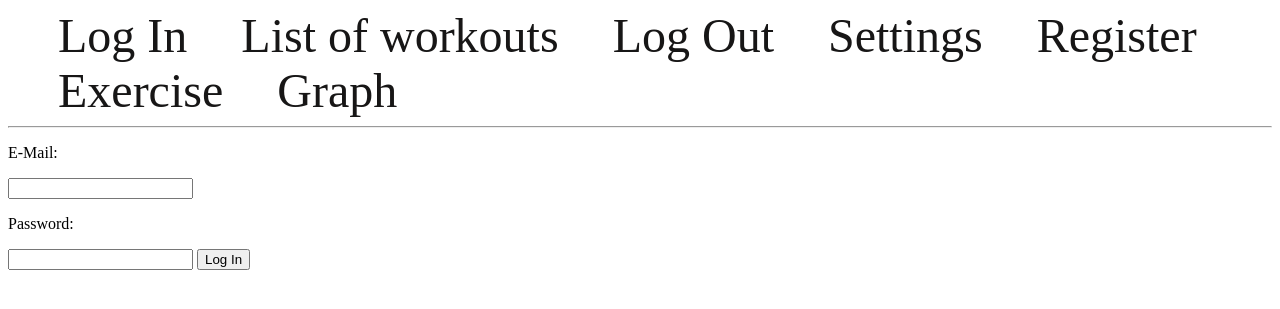
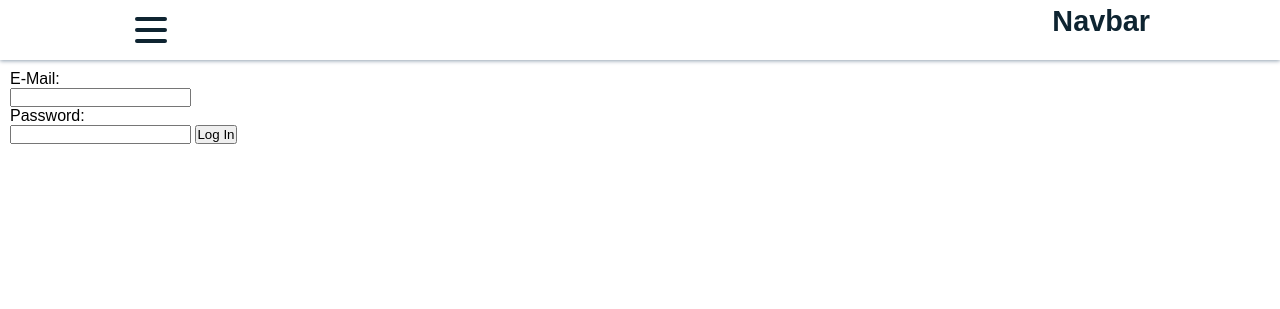
Before and after one commit to Funlamb/tsuyo, a Flask app: page / in a window 1280 px wide. Shown: the top 309 px of the page. Run offline with Flask 2, Linux system fonts and the light colour scheme.

Commit message:
Added Navbar

```diff
--- a/DesignDoc.txt
+++ b/DesignDoc.txt
@@ -2,11 +2,12 @@ This software will keep track of work outs
 Cardio and strength training
 
 Must Haves:
-show graphs of strength gains
+Cardio
 actual web app
 Phone css
 
 Must haves, Done:
+show graphs of strength gains
 login on the web
 quick to insert new sets, reps, and weights
 keep track of progress
--- a/Log.txt
+++ b/Log.txt
@@ -2,6 +2,9 @@ Have exercises drop down so user can input previously done exercises
 Get workouts, sets, and exercises to have classes and helper functions
 Use classes to access data
 Add duration to workouts (may not make sense)
+
+4-19-22
+Added navbar to make it look nice
 
 4-18-22
 Cleaned up css
--- a/static/css/base.css
+++ b/static/css/base.css
@@ -7,14 +7,155 @@
     --primary-off: #8B9ABB;
 }
 
-.post {
-    padding: 10px;
-    margin: 5px;
-    background-color: #f3f3f3;
+* {
+    margin: 0;
+    padding: 0;
+    box-sizing: border-box;
 }
-nav a {
-    color: var(--main);
-    font-size: 3em;
-    margin-left: 50px;
+
+body {
+    font-family: "Poppins", sans-serif;
+}
+
+.content {
+    padding: 10px 10px 0px 10px;
+}
+.container {
+    max-width: 1050px;
+    width: 90%;
+    margin: auto;
+}
+
+.navbar {
+    width: 100%;
+    box-shadow: 0 1px 4px rgb(146, 161, 176, 1);
+}
+
+.nav-container {
+    display: flex;
+    justify-content: space-between;
+    align-items: center;
+    height: 62px;
+}
+
+.navbar .menu-items {
+    display: flex;
+}
+
+.navbar .nav-container li {
+    list-style: none;
+}
+
+.navbar .nav-container a {
     text-decoration: none;
+    color: #0e2431;
+    font-weight: 500;
+    font-size: 1.2rem;
+    padding: 0.7rem;
 }
+
+.navbar .nav-container a:hover{
+    font-weight: bolder;
+}
+
+.nav-container {
+    display: block;
+    position: relative;
+    height: 60px;
+}
+
+.nav-container .checkbox {
+    position: absolute;
+    display: block;
+    height: 32px;
+    width: 32px;
+    top: 20px;
+    left: 20px;
+    z-index: 5;
+    opacity: 0;
+    cursor: pointer;
+}
+
+.nav-container .hamburger-lines {
+    display: block;
+    height: 26px;
+    width: 32px;
+    position: absolute;
+    top: 17px;
+    left: 20px;
+    z-index: 2;
+    display: flex;
+    flex-direction: column;
+    justify-content: space-between;
+}
+
+.nav-container .hamburger-lines .line {
+    display: block;
+    height: 4px;
+    width: 100%;
+    border-radius: 10px;
+    background: #0e2431;
+}
+
+.nav-container .hamburger-lines .line1 {
+    transform-origin: 0% 0%;
+    transition: transform 0.4s ease-in-out;
+}
+
+.nav-container .hamburger-lines .line2 {
+    transition: transform 0.2s ease-in-out;
+}
+
+.nav-container .hamburger-lines .line3 {
+    transform-origin: 0% 100%;
+    transition: transform 0.4s ease-in-out;
+}
+
+.navbar .menu-items {
+    padding-top: 120px;
+    background-color: #587EB1;
+    box-shadow: 0 0 2000px rgba(255, 255, 255, 1);
+    height: 100vh;
+    width: 100%;
+    transform: translate(-150%);
+    display: flex;
+    flex-direction: column;
+    margin-left: -40px;
+    padding-left: 50px;
+    transition: transform 0.5s ease-in-out;
+    text-align: center;
+}
+
+.navbar .menu-items li {
+    margin-bottom: 1.2rem;
+    font-size: 1.5rem;
+    font-weight: 500;
+}
+
+.logo {
+    position: absolute;
+    top: 5px;
+    right: 15px;
+    font-size: 1.2rem;
+    color: #0e2431;
+}
+
+.nav-container input[type="checkbox"]:checked ~ .menu-items {
+    transform: translateX(0);
+}
+
+.nav-container input[type="checkbox"]:checked ~ .hamburger-lines .line1 {
+    transform: rotate(45deg);
+}
+
+.nav-container input[type="checkbox"]:checked ~ .hamburger-lines .line2 {
+    transform: scaleY(0);
+}
+
+.nav-container input[type="checkbox"]:checked ~ .hamburger-lines .line3 {
+    transform: rotate(-45deg);
+}
+
+.nav-container input[type="checkbox"]:checked ~ .logo{
+    display: none;
+}
--- a/templates/base.html
+++ b/templates/base.html
@@ -6,19 +6,34 @@
         <meta charset="UTF-8">
         <title>{% block title %} {% endblock %}</title>
     </head>
-    <body>
-        <nav>
-            <a href="/">Log In</a>
-            <a href="/user_index">List of workouts</a>
-            <a href="/logout">Log Out</a>
-            <a href="/settings">Settings</a>
-            <a href="/register">Register</a>
-            <a href="/exercise">Exercise</a>
-            <a href="/graph">Graph</a>
-        </nav>
-        <hr>
-        <div class="content">
-            {%block content%} {%endblock%}
+  <body>
+    <nav>
+      <div class="navbar">
+        <div class="container nav-container">
+            <input class="checkbox" type="checkbox" name="" id="" />
+            <div class="hamburger-lines">
+              <span class="line line1"></span>
+              <span class="line line2"></span>
+              <span class="line line3"></span>
+            </div>
+          <div class="logo">
+            <h1>Navbar</h1>
+          </div>
+          <div class="menu-items">
+            <li><a href="/">Log In</a></li>
+            <li><a href="/user_index">List of workouts</a></li>
+            <li><a href="/logout">Log Out</a></li>
+            <li><a href="/settings">Settings</a></li>
+            <li><a href="/register">Register</a></li>
+            <li><a href="/exercise">Exercise</a></li>
+            <li><a href="/graph">Graph</a></li>
+          </div>
         </div>
-    </body>
+      </div>
+    </nav>
+  </body>
+
+    <div class="content">
+        {%block content%} {%endblock%}
+    </div>
 </html>
```
